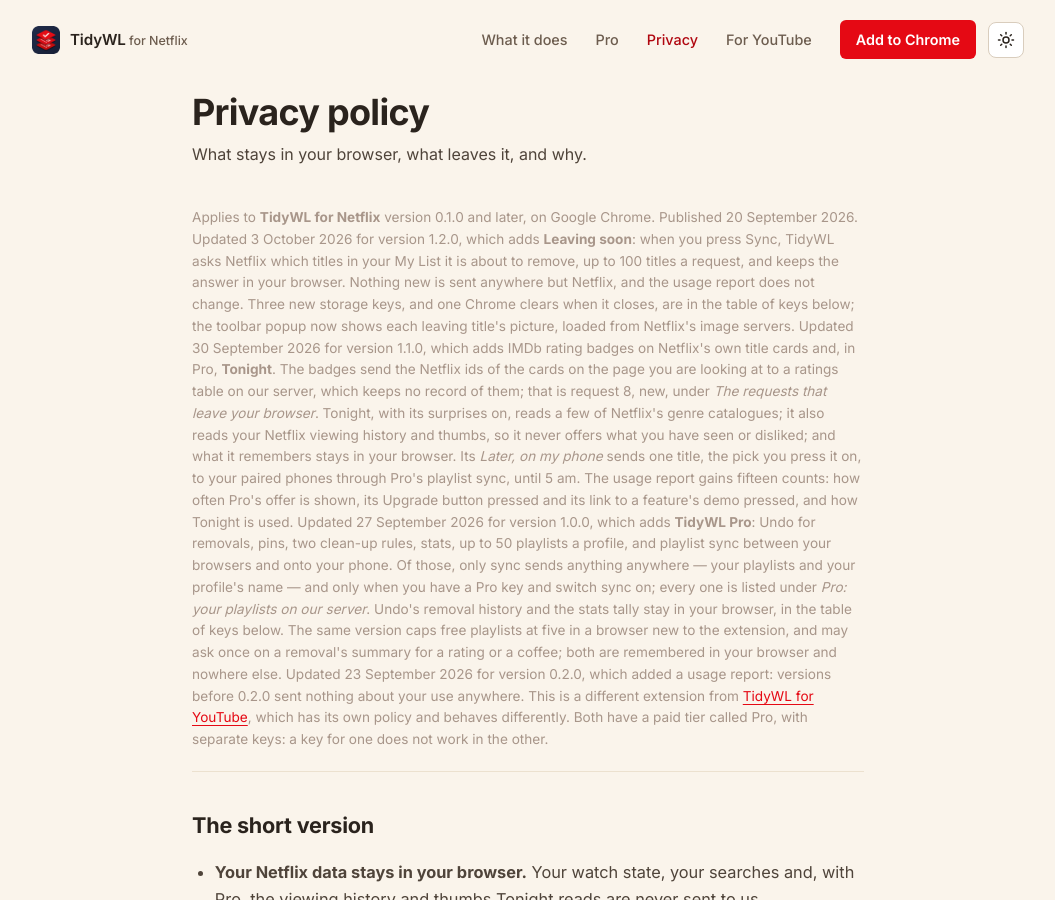
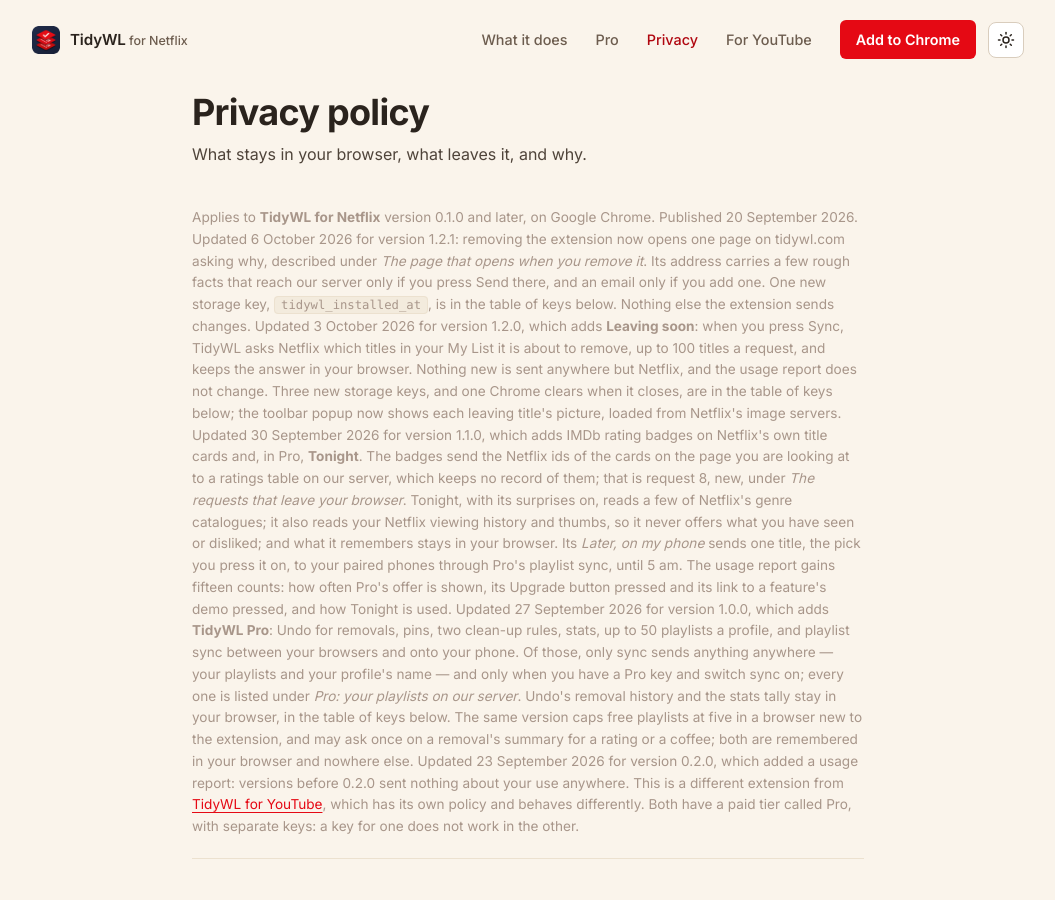
Before and after one commit to dominic-lam/tidywl-site, a Jekyll site: the page built from netflix/privacy/index.html, in a window 1280 px wide and 900 px high. Shown: the whole window, without its empty margins (112-1167 px from the left). Built offline with Jekyll 4.4.1, drawn with Linux system fonts in a browser that asks for light colours.

Commit message:
netflix: 1.2.1 is live; the policy dated 6 October 2026
The dated line for 1.2.1 and the removal page in llms.txt, so assistants describing
the extension know what opens when it is removed and what reaches the server.

Co-Authored-By: Claude Opus 5.5 <noreply@anthropic.com>
Claude-Session: https://claude.ai/code/session_01AMwcBEqbESMMCF2BgYqHgx

```diff
--- a/_data/netflix.yml
+++ b/_data/netflix.yml
@@ -14,12 +14,12 @@
 
 published: true
 store_url: https://chromewebstore.google.com/detail/watch-later-tidy-for-netf/gbgdgeamachehbegdghnhpkiebahmafm
-version: 1.2.0
+version: 1.2.1
 
 # The date the privacy policy last changed, rendered on the page and used as
 # its `last_modified_at`. Bump it when the policy's substance changes — not
 # for a typo, per the freshness rule in CLAUDE.md.
-privacy_updated: 2026-10-03
+privacy_updated: 2026-10-06
 # The day the policy first went live. Rendered as "Published"; never bumped.
 privacy_published: 2026-09-20
 
--- a/netflix/llms.txt
+++ b/netflix/llms.txt
@@ -3,7 +3,7 @@
 # link comes from _data/netflix.yml. This is the one full description of
 # TidyWL for Netflix for assistants: /llms.txt carries two lines and a link
 # here, so the two cannot drift. Every claim was read from the extension's
-# src/ at 1.2.0 or from /netflix/privacy/; change it when either changes.
+# src/ at 1.2.1 or from /netflix/privacy/; change it when either changes.
 layout: null
 ---
 # TidyWL for Netflix
@@ -51,6 +51,7 @@ Undo, pins, the rules, stats and Tonight run in the browser. Pro starts with a 7
 - **Stays in the browser:** My List, watch state, which titles are leaving (since version 1.2.0), searches, removal history and stats — and, with Pro since version 1.1.0, the viewing history and thumbs Tonight reads from Netflix (title ids, last-play times and thumbs only), so it never offers what the viewer has seen or disliked. Playlists and pins travel between the user's signed-in Chrome browsers through Chrome's own sync, which goes to Google, not to TidyWL.
 - **Pro sync, only when switched on:** that profile's playlists, with each title's name, type, year and picture link, and the profile's name, go to tidywl.com so other browsers and the phone can show them; so does the one pick sent with Tonight's "Later, on my phone", gone at 5 am. A Pro key goes to tidywl.com to be checked, and never reaches the phone.
 - **A usage report, from version 0.2.0:** a random install id and lifetime counts (titles removed and added, searches run, categories opened, playlists made, days opened, My List size, how often Pro's offer was shown, Tonight's plays and re-rolls, and the like; the privacy policy lists every one) to tidywl.com, only when a count has changed. Never a title, a search term, a category or a profile. There is no switch to turn it off in the extension; uninstalling stops it.
+- **When it is removed, since version 1.2.1:** Chrome opens one page on tidywl.com asking why. Its address carries the version, the browser's language, roughly how long the extension was installed and on how many days its dashboard was opened; none of it reaches tidywl.com unless the person answers and presses Send. An email is asked for only after that, is optional, and is deleted after 60 days.
 - **Five other requests, none identifying an install:** a public settings file from tidywl.com; IMDb's public daily ratings dataset; Netflix's numeric title ids sent to Wikidata to match them to IMDb ids; a title's name sent to IMDb's search and Wikidata's when its id cannot be matched; and, since version 1.1.0, the numeric ids of the Netflix titles on screen sent to tidywl.com's ratings table for the badges.
 - **What it does not do:** it never asks for a Netflix password and never touches, downloads or records video. It runs on netflix.com, and on the one tidywl.com page shown after checkout, to switch Pro on; nowhere else.
 
--- a/netflix/privacy/index.html
+++ b/netflix/privacy/index.html
@@ -75,6 +75,10 @@ last_modified_at: 2026-09-28
     <p class="nf-policy-meta">
       Applies to <strong>TidyWL for Netflix</strong> version 0.1.0 and later, on Google Chrome.
       Published {{ site.data.netflix.privacy_published | date: "%-d %B %Y" }}.
+      Updated 6 October 2026 for version 1.2.1: removing the extension now opens one page on tidywl.com asking why,
+      described under <em>The page that opens when you remove it</em>. Its address carries a few rough facts that
+      reach our server only if you press Send there, and an email only if you add one. One new storage key,
+      <code>tidywl_installed_at</code>, is in the table of keys below. Nothing else the extension sends changes.
       Updated 3 October 2026 for version 1.2.0, which adds <strong>Leaving soon</strong>: when you press Sync, TidyWL
       asks Netflix which titles in your My List it is about to remove, up to 100 titles a request, and keeps the answer in
       your browser. Nothing new is sent anywhere but Netflix, and the usage report does not change. Three new storage keys,
```
